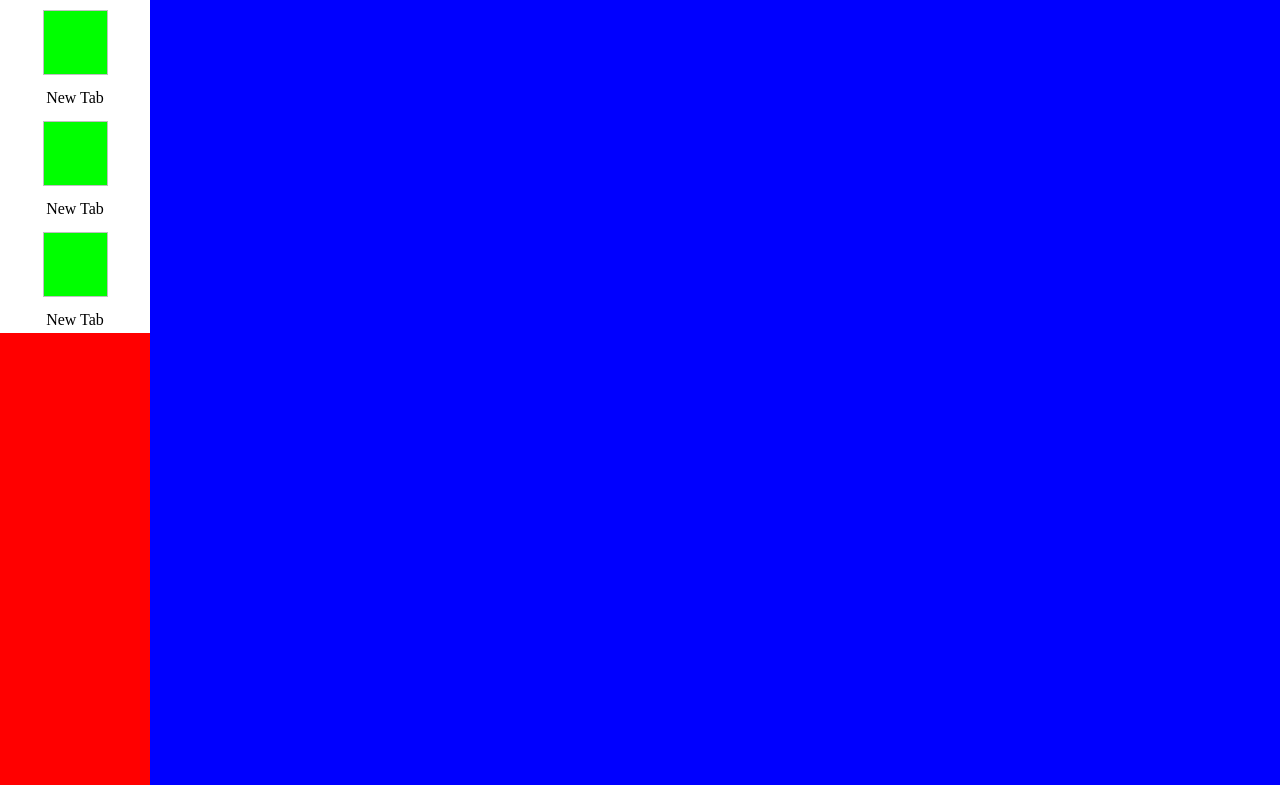
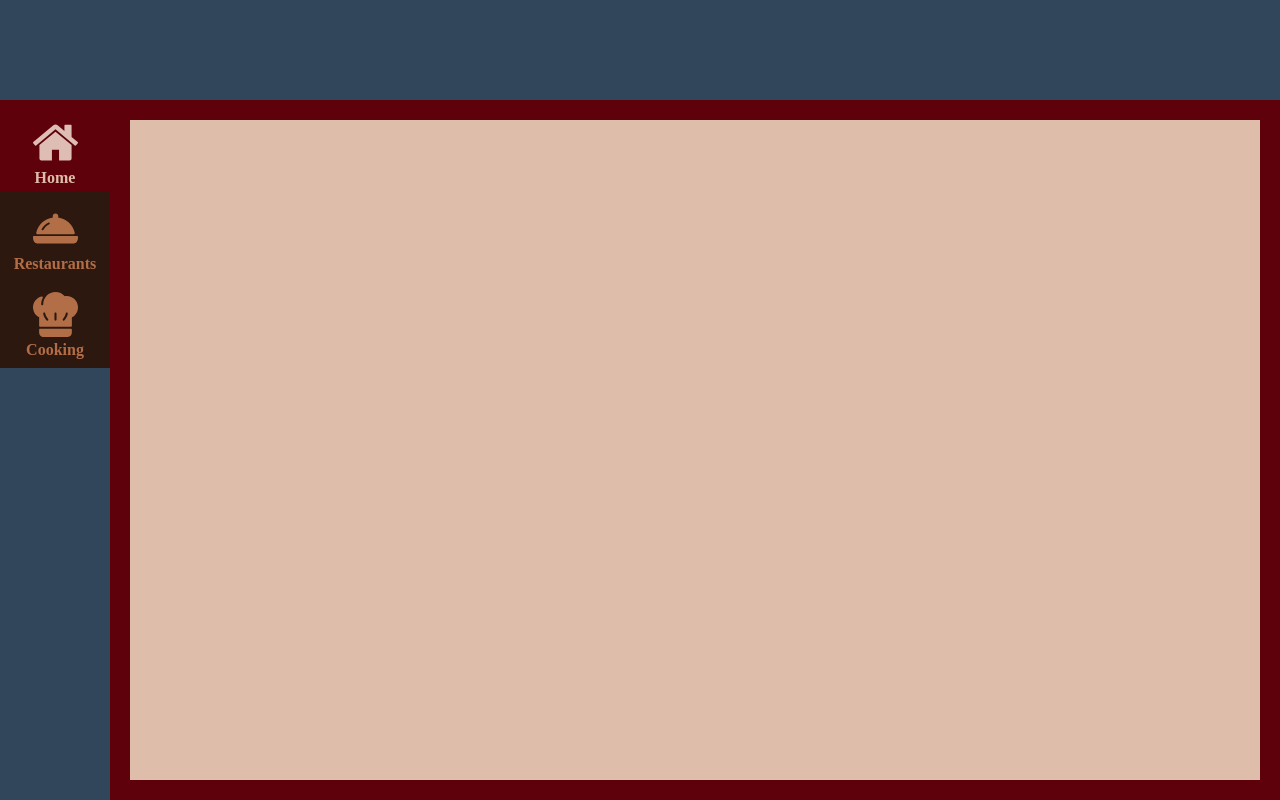
Before and after one commit to kbrdsk/restaurant-page, a website built with webpack: page dist/index.html in a window 1280 px wide. Built offline with nearby package versions, Linux system fonts and the light colour scheme.

Commit message:
colors and tab icons

```diff
--- a/src/index.js
+++ b/src/index.js
@@ -2,9 +2,14 @@ import './styles/style.css';
 import './styles/navbar.css';
 import './styles/content.css';
 
+import homeIcon from './images/home.svg';
+import restaurantIcon from './images/restaurant.svg';
+import chefIcon from './images/chef.svg';
+
+
 import {Tab} from './tab.js';
 
-let body = document.querySelector('body');
+let main = document.querySelector('main');
 
 let navContainer = document.createElement('div');
 navContainer.classList.add('nav-container');
@@ -21,15 +26,23 @@ function activateTab(tab){
 }
 
 let tabs = [];
+let tabSettings = [{icon: homeIcon, title: 'Home'},
+				   {icon: restaurantIcon, title: 'Restaurants'},
+				   {icon: chefIcon, title: 'Cooking'},
+				   ];
+
 for(let i = 0; i < 3; i++){
 	let tab = new Tab();
 	tabs.push(tab);
 
-	tab.nav.addEventListener('click', e => activateTab(e.target.tab));
+	if(i === 0) activateTab(tab);
+	tab.navIcon = tabSettings[i].icon;
+	tab.title = tabSettings[i].title;
+	tab.nav.addEventListener('click', () => activateTab(tab));
 
 	navContainer.appendChild(tab.nav);
 	contentContainer.appendChild(tab.content);
 }
 
-body.appendChild(navContainer);
-body.appendChild(contentContainer);
+main.appendChild(navContainer);
+main.appendChild(contentContainer);
--- a/src/styles/content.css
+++ b/src/styles/content.css
@@ -1,5 +1,5 @@
 .content-container{
-	background-color: #00f;
+	background-color: #5f010a;
 	padding: 20px;
 	height: calc(100% - 40px);
 	width: calc(100% - 40px);
@@ -9,6 +9,10 @@
 
 .tab-content{
 	display: flex;
-	background-color: #000;
+	background-color: #debdab;
 	width: 100%;
 }
+
+.tab-content[active=false]{
+	display: none;
+}
--- a/src/styles/navbar.css
+++ b/src/styles/navbar.css
@@ -1,29 +1,51 @@
 .nav-container{
-	background-color: #f00;
+	background-color: #31465a;
 }
 
 .tab-nav{
 	display: flex;
 	flex-direction: column;
 	align-items: center;
-	background-color: #fff;
+	background-color: #2d180f;
+	cursor: pointer;
+}
+
+.tab-nav:first-child{
+	padding-top: 5px;
+}
+
+.tab-nav:last-child{
+	padding-bottom: 5px;
+}
+
+.tab-nav[active=false]:hover{
+	/*background-color: #b26d46;*/
+}
+
+.nav-icon{
+	height: 45px;
+	width: 45px;
+	margin-top: 15px;
+	filter: invert(45%) sepia(76%) saturate(375%)
+	hue-rotate(338deg) brightness(90%) contrast(83%);
+}
+
+.nav-title{
+	margin: 5px 0px;
+	color: #b26d46;
+	font-weight: bold;
 }
 
 .tab-nav[active=true]{
-	background-color: #00f;
+	background-color: #5f010a;
+	opacity: 1;
 }
 
-.tab-content[active=false]{
-	display: none;
+.tab-nav[active=true]>.nav-title{
+	color: #debdab;
 }
 
-.nav-icon{
-	background-color: #0f0;
-	height: 65px;
-	width: 65px;
-	margin: 10px;
+.tab-nav[active=true]>.nav-icon{
+	filter: invert(90%) sepia(2%) saturate(4241%)
+	hue-rotate(318deg) brightness(88%) contrast(98%);
 }
-
-.nav-title{
-	margin: 5px;
-}
--- a/src/styles/style.css
+++ b/src/styles/style.css
@@ -1,6 +1,20 @@
 body{
 	display: grid;
-	grid-template-columns: 150px minmax(600px, 1fr);
-	height: calc(100vh - 15px);
-	width: (100vw - 10px);
+	grid-template-rows: 100px 1fr;
+	height: 100vh;
+	width: 100vw;
+	min-width: 700px;
+	min-height: 700px;
+	background-color: #2d180f;
 }
+
+header{
+	width: 100%;
+	height: 100px;
+	background-color: #31465a;
+}
+
+main{
+	display: grid;
+	grid-template-columns: 110px 1fr;
+}
--- a/src/tab.js
+++ b/src/tab.js
@@ -13,7 +13,6 @@ export class Tab {
 		this._nav.classList.add('tab-nav');
 		this._nav.appendChild(this._navIcon);
 		this._nav.appendChild(this._navTitle);
-		this._nav.tab = this;
 
 		this._content = document.createElement('div');
 		this._content.classList.add('tab-content');
```
Also changed, not shown: dist/index.html, src/images/chef.svg (added), src/images/home.svg (added), src/images/restaurant.svg (added).
